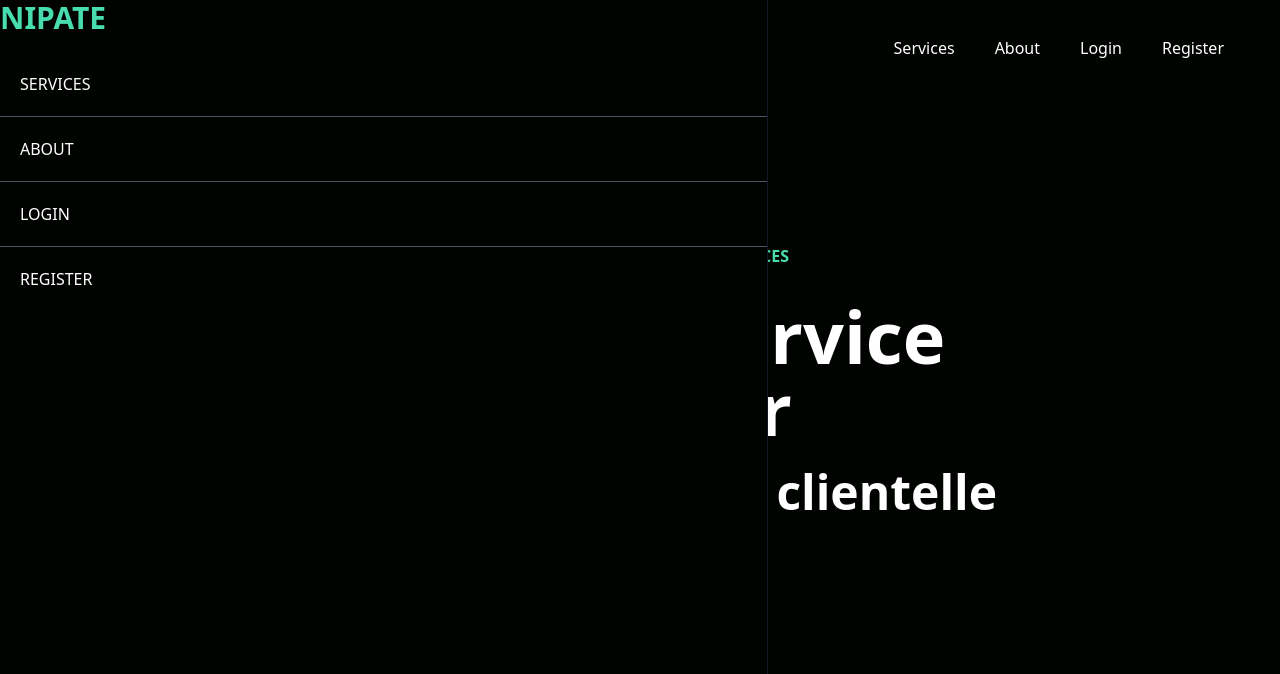
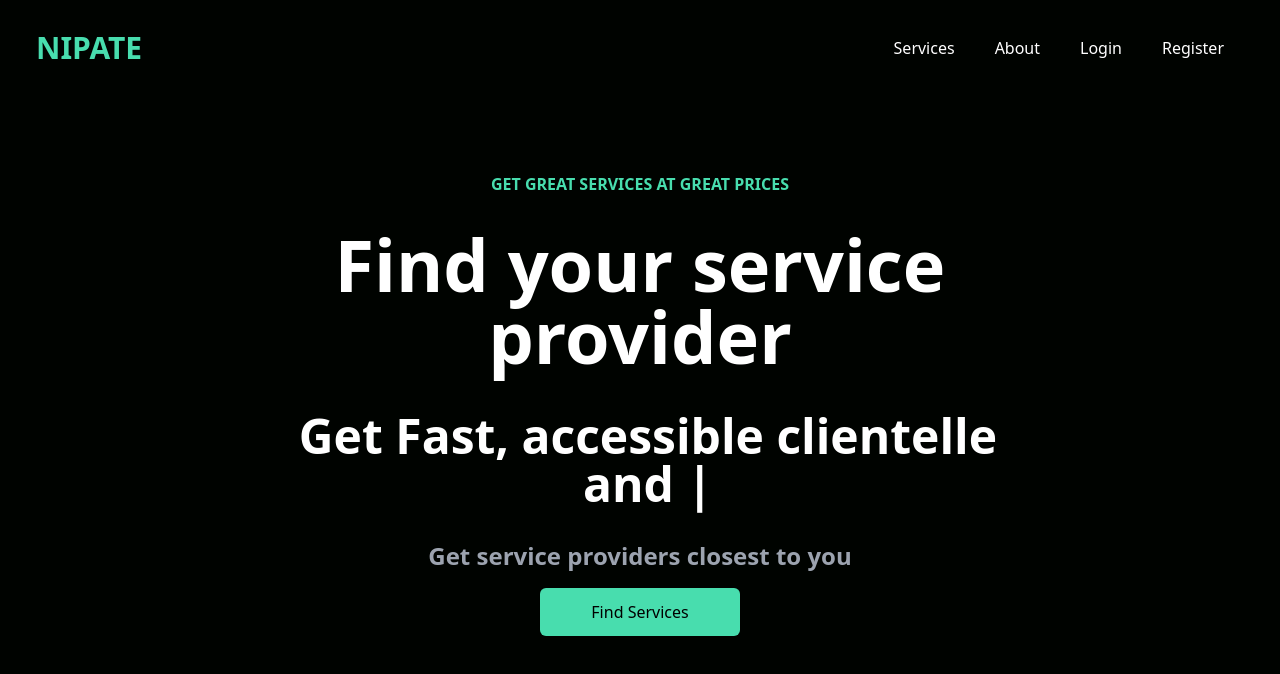
Before and after one commit to julienyaware/Pata, a React (Create React App) app: page / in a window 1280 px wide. Shown: the top 674 px of the page. Built offline with nearby package versions, Linux system fonts and the light colour scheme.

Commit message:
Addeed find services button to the ad section

```diff
--- a/src/components/AdDisplay.jsx
+++ b/src/components/AdDisplay.jsx
@@ -8,14 +8,15 @@ const AdDisplay = () => {
             <p className='font-bold p-2 text-[#48ddae]'>GET GREAT SERVICES AT GREAT PRICES</p>
             <h1 className='font-bold md:py-6 md:text-7xl sm:text-6xl text-4xl '>Find your service provider</h1>
             <div className='flex items-center justify-center flex-col '>
-            <ReactTyped className='md:text-5xl sm:text-4xl text-xl font-bold md:pl-4 pl-2'
+            <ReactTyped className='md:text-5xl sm:text-4xl text-xl font-bold md:pl-4 pl-2 py-4'
             strings={['Get Fast, accessible clientelle and services']}
             typeSpeed={120}
             backSpeed={140}
             loop
           />
             </div>
-
+            <p className='text-gray-400 md:text-2xl text-xl font-bold py-4'>Get service providers closest to you</p>
+            <button className='bg-[#48ddae] rounded-md font-medium w-[200px] my-g mx-auto py-3 text-black'>Find Services</button>
             </div>
         </div>
     );
--- a/src/components/NavBar.jsx
+++ b/src/components/NavBar.jsx
@@ -19,9 +19,9 @@ const NavBar = (props) => {
                 <li className='p-5'>Register</li>
             </ul>
             <div onClick={handleNavigation} className='block md:hidden'>
-                {!navStatus? <AiOutlineClose size={25}/> : <AiOutlineMenu size={25}/>}
+                {navStatus? <AiOutlineClose size={25}/> : <AiOutlineMenu size={25}/>}
             </div>
-            <div className={!navStatus ? 'fixed top-0 left-0 w-[60%] h-full border-r border-r-gray-900 bg-[#000300]' :'fixed left-[-100%]'}>
+            <div className={navStatus ? 'fixed top-0 left-0 w-[60%] h-full border-r border-r-gray-900 bg-[#000300]' :'fixed left-[-100%]'}>
             <h1 className='w-full text-3xl font-bold text-[#48ddae]'>NIPATE</h1>
                 <ul className='pt-4 uppercase'>
                 <li className='p-5  border-gray-600 border-b'>Services</li>
```
